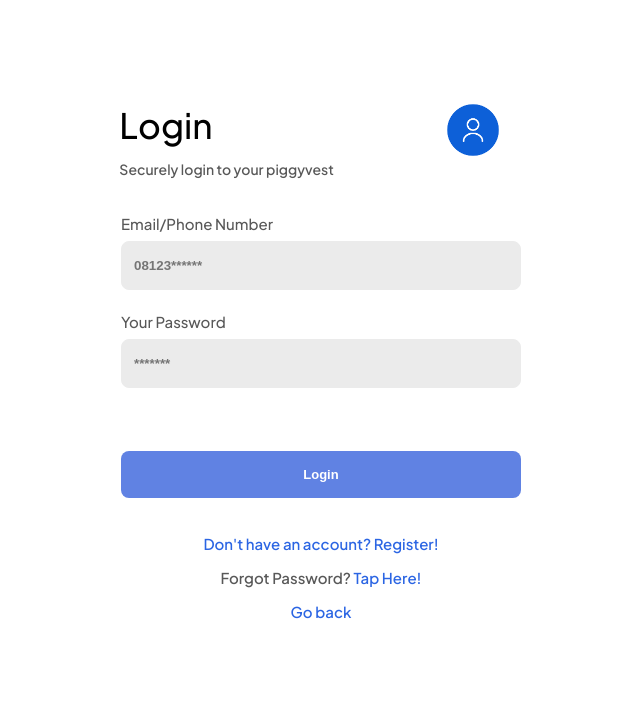
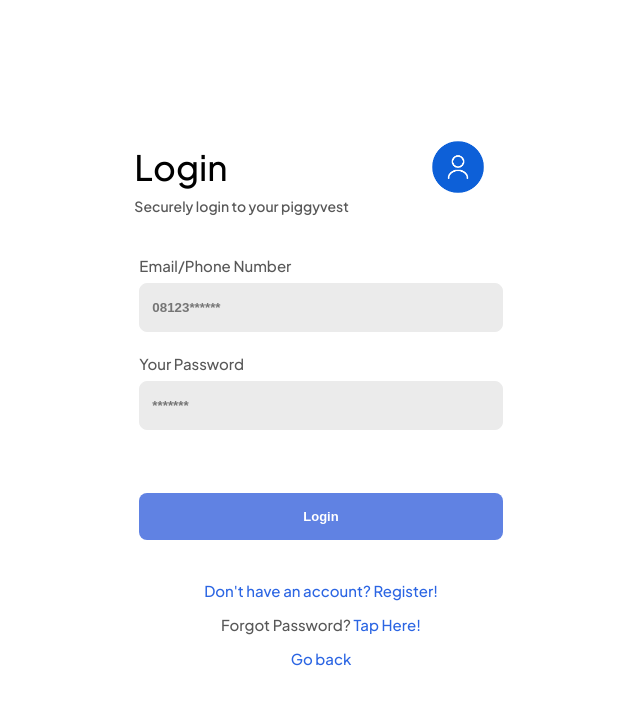
Before and after one commit to Slimpelz/Piggyvest-practice-form, a plain HTML site: page index.html in a window 1280 px wide. Shown: the whole page, without its empty margins (319-959 px from the left). Drawn offline with Linux system fonts and the light colour scheme.

Commit message:
Add files via upload

```diff
--- a/index.html
+++ b/index.html
@@ -8,6 +8,7 @@
     <link rel="icon" href="unnamed.png">
 </head>
 <body>
+    <div class="container">
         <div class="header">
             <div class="imageandh1">
                 <h1>Login</h1>
@@ -26,11 +27,13 @@
             <button>Login</button><br><br>
 
         </div>
-
       <div class="bottom">
             <p id="one"><a href="https://mobile.piggyvest.com/register">Don't have an account? Register!</a></p>
             <p id="two">Forgot Password? <a href="https://mobile.piggyvest.com/forgot-password">Tap Here!</a></p>
             <p id="three"><a href="https://mobile.piggyvest.com/">Go back</a></p>
         </div>
+
+    </div>
+
 </body>
 </html>
--- a/style.css
+++ b/style.css
@@ -2,38 +2,48 @@
     font-family: 'PlusJakartaSans-VariableFont_wght';
     src: url('Fonts/PlusJakartaSans-VariableFont_wght.ttf' ) format('truetype');
 }
+
 *{
     box-sizing: border-box;
 }
+
 body{
     font-family: 'PlusJakartaSans-VariableFont_wght';
     background-color: #ffffff;
+    padding: 0%;
+    margin: 0%;
     display: grid;
+    justify-content: center;
     align-items: center;
-    margin-top: 80px;
+    min-height: 100vh;
+    overflow-x: hidden;
     color: rgb(88, 88, 88);
-    width: auto;
-    height: auto;
+}
+
+.container{
+    width: 100%;
+    max-width: 420px;
+    background-color: #ffffff;
+    box-sizing: border-box;
+    padding: 20px;
 }
 
 img{
-    display: flex;
     width: 100px;
     height: 100px;
-
+    right: 80px;
 }
 
 .imageandh1{
-    display: inline-flex;
-    gap: 210px;
-    margin: auto;
+    display: flex;
+    gap: 180px;
+    align-items: center;
     width: 100%;
-
 }
 .header{
     margin: auto;
+}
 
-}
 .header p{
     margin-top:-20px;
     font-size: 14px;
@@ -41,8 +51,11 @@ img{
 }
 .form{
     width: 100%;
-    max-width: 400px;
-    margin: auto;
+    max-width: 500px;
+    box-sizing: border-box;
+    margin: 0%;
+    padding: 5px;
+
 }
 h1{
 
@@ -53,26 +66,31 @@ h1{
 label{
     font-weight: 500;
     font-size: 15px;
-
 }
 
 input{
     border-radius: .5rem;
     padding:1rem .75rem;
     border: 1px solid #ebebeb;
-    color: #bebcbc;
+    color: #000000;
     background-color:#ebebeb;
     margin-top: 7px;
     width: 100%;
     outline: none;
+    font-weight: 600;
+    box-sizing: border-box;
 }
+
 ::placeholder{
     font-weight: 600;
+    color: rgb(117, 117, 117);
 }
+
 input:focus{
     border-color: #2b65e3;
     border: 1px solid  #2b65e3;
 }
+
 button{
     /*background: linear-gradient(to right, #08f7af, #377dff); */
     border-radius: .5rem;
@@ -86,12 +104,14 @@ button{
     font-weight: 750;
     text-decoration: none;
 }
+
 .bottom{
-    font-weight:550;
+    font-weight:500;
     margin: auto;
     text-align: center;
     font-size: 15px;
 }
+
 .bottom a{
  text-decoration: none;
  color: #2b65e3;
```
Lines whose indentation alone changed are shown as unchanged.
